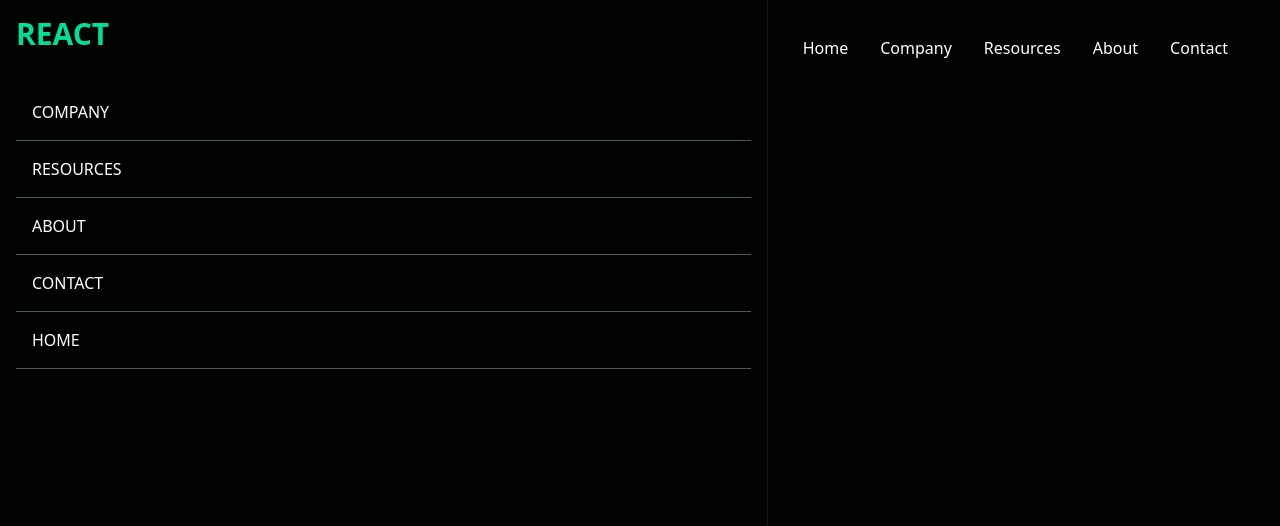
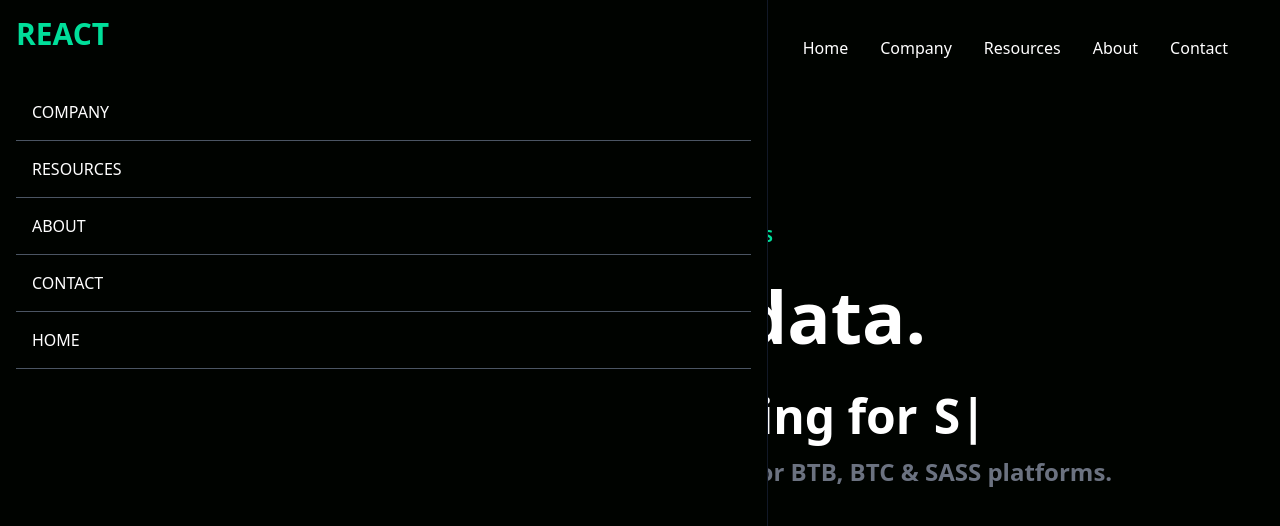
Before and after one commit to kgarcia7/data-finance-react-app, a React (Create React App) app: page / in a window 1280 px wide. Shown: the top 526 px of the page. Built offline with nearby package versions, Linux system fonts and the light colour scheme.

Commit message:
Add hero and styling

```diff
--- a/package.json
+++ b/package.json
@@ -10,6 +10,7 @@
     "react-dom": "^18.2.0",
     "react-icons": "^5.0.1",
     "react-scripts": "5.0.1",
+    "react-typed": "^2.0.12",
     "web-vitals": "^2.1.0"
   },
   "scripts": {
--- a/src/App.js
+++ b/src/App.js
@@ -1,9 +1,11 @@
 import React from "react";
 import Navbar from "./components/Navbar";
+import Hero from "./components/Hero";
 
 function App() {
   return <div>
     <Navbar />
+    <Hero />
   </div>;
 }
 
--- /dev/null
+++ b/src/components/Hero.jsx
@@ -0,0 +1,33 @@
+import React from "react";
+import { ReactTyped } from "react-typed";
+
+const Hero = () => {
+  return (
+    <div className="text-white">
+      <div className="max-w-[800px-] mt-[-96px] w-full h-screen mx-auto text-center flex flex-col justify-center">
+        <p className="text-[#00df9a] font-bold p-2">
+          GROWING WITH DATA ANALYTICS
+        </p>
+        <h1 className="md:text-7xl sm:text-6xl text-4xl font-bold md:py-6">
+          Grow with data.
+        </h1>
+        <div className="flex justify-center items-center">
+          <p className="md:text-5xl sm:text-4xl text-xl font-bold py-4">
+            Fast, flexible financing for
+          </p>
+          <ReactTyped
+          className="md:text-5xl sm:text-4xl text-xl font-bold md:pl-4 pl-2"
+            strings={["BTB", "BTC", "SASS"]}
+            typeSpeed={120}
+            backSpeed={140}
+            loop
+          />
+        </div>
+        <p className="md:text-2xl text-xl font-bold text-gray-500">Monitor your data analytics to increase revenue for BTB, BTC & SASS platforms.</p>
+        <button className="bg-[#00df9a] w-[200px] rounded-md font-medium my-6 mx-auto py-3 text-black">Get Started</button>
+      </div>
+    </div>
+  );
+};
+
+export default Hero;
```
Also changed, not shown: 1 other file (tests, documents, lock files or other folders).
